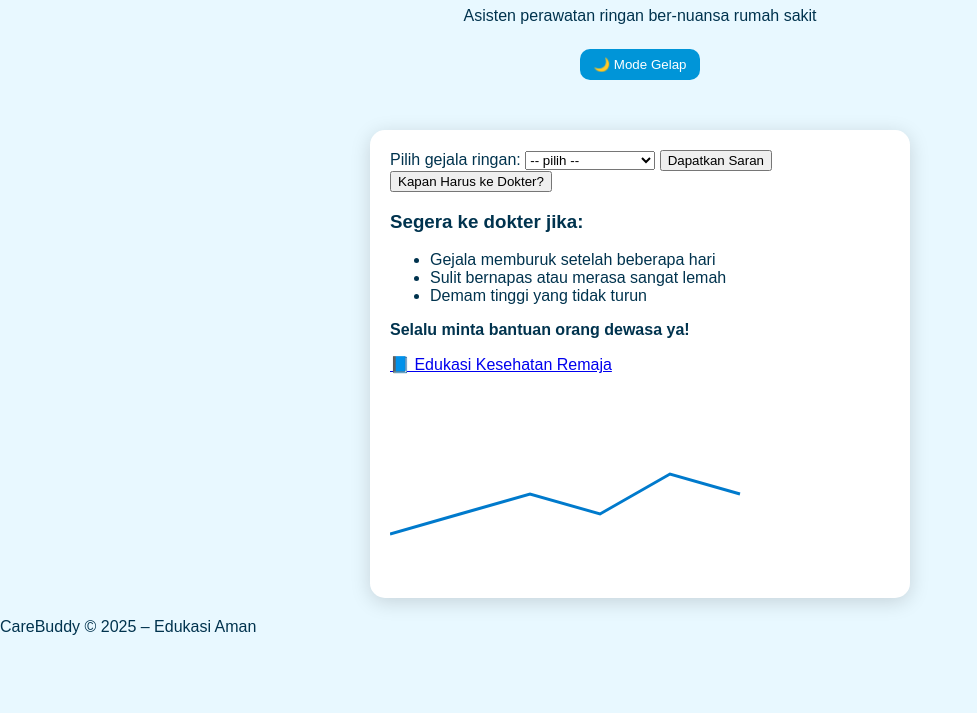
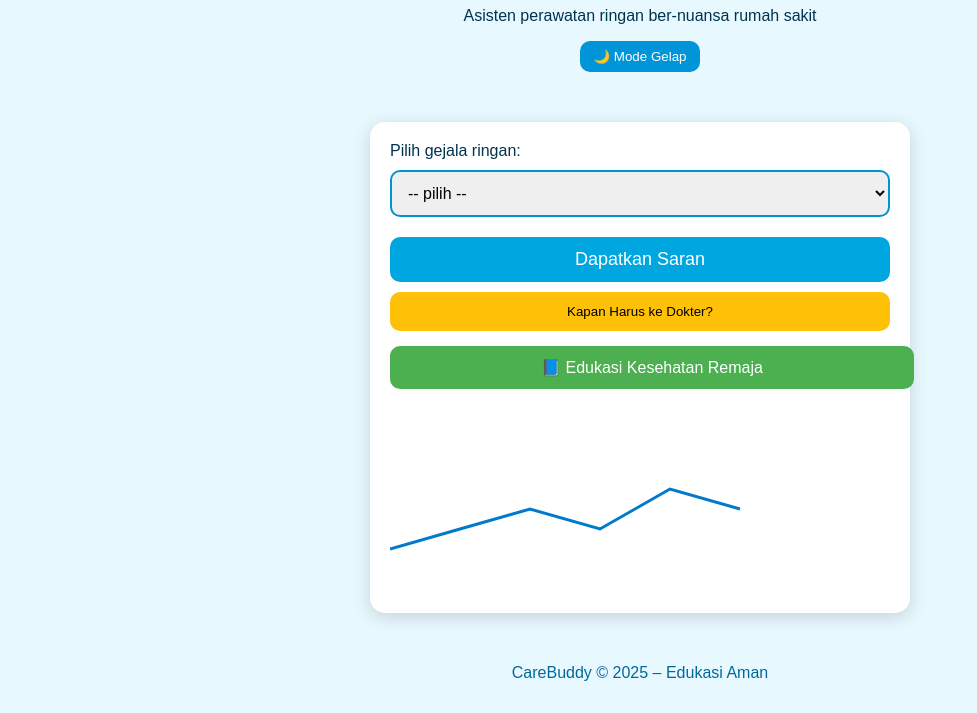
Before and after one commit to setiawanrobi952-glitchawanboy/dokter_kecil, a plain HTML site: page index.html in a window 1280 px wide. Shown: the part 121-834 px from the top of the page, without its empty margins (0-977 px from the left). Before the commit the page ends 800 px from the top, so only its background shows below. Drawn offline with Linux system fonts and the light colour scheme.

Commit message:
Refactor CSS styles for dark mode and animations

```diff
--- a/style.css
+++ b/style.css
@@ -1,3 +1,5 @@
+/* GENERAL */
+
 body {
     margin: 0;
     font-family: 'Poppins', sans-serif;
@@ -7,28 +9,41 @@ body {
     transition: 0.3s;
 }
 
+/* MODE GELAP */
 .dark {
     background: #072029;
     color: #e6f7ff;
 }
 
+.dark .container {
+    background: #0d2c3a;
+}
+
+.dark .title {
+    color: #78c7ff;
+}
+
+/* BACKGROUND GERAK */
 .hospital-bg {
     position: fixed;
+    width: 150%;
     top: 0;
     left: 0;
-    width: 120%;
     opacity: 0.15;
-    animation: bgMove 20s linear infinite;
+    animation: bgMove 18s linear infinite;
 }
 
 @keyframes bgMove {
     from { transform: translateX(0); }
-    to { transform: translateX(-200px); }
+    to { transform: translateX(-250px); }
 }
 
+/* HEADER */
 header {
     text-align: center;
     padding: 30px 10px;
+    position: relative;
+    z-index: 5;
 }
 
 .doctor-img {
@@ -47,32 +62,106 @@ header {
     color: #007acc;
 }
 
-.dark .title {
-    color: #78c7ff;
-}
-
+/* CONTAINER */
 .container {
     background: #ffffff;
     padding: 20px;
+    width: 90%;
+    max-width: 500px;
     margin: 20px auto;
-    max-width: 500px;
     border-radius: 15px;
+    box-shadow: 0 4px 18px rgba(0,0,0,0.15);
     backdrop-filter: blur(5px);
-    box-shadow: 0 4px 20px rgba(0,0,0,0.15);
     position: relative;
-    z-index: 3;
+    z-index: 10;
 }
 
-.dark .container {
-    background: #0d2c3a;
+/* INPUT */
+.input-select {
+    width: 100%;
+    padding: 12px;
+    border: 2px solid #0093d1;
+    border-radius: 10px;
+    margin: 10px 0 20px 0;
+    font-size: 16px;
+}
+
+/* BUTTONS */
+.btn-main {
+    width: 100%;
+    padding: 12px;
+    background: #00a6e0;
+    border: none;
+    border-radius: 10px;
+    font-size: 18px;
+    color: white;
+    cursor: pointer;
+    transition: 0.3s;
 }
 
 .btn-toggle {
     padding: 8px 14px;
     border: none;
+    border-radius: 10px;
     background: #0095d8;
     color: white;
+    cursor: pointer;
+}
+
+.btn-warning {
+    width: 100%;
+    padding: 12px;
+    background: #ffc107;
+    border: none;
     border-radius: 10px;
+    margin-top: 10px;
     cursor: pointer;
-    margin-top: 8px;
+}
+
+.btn-edukasi {
+    display: block;
+    width: 100%;
+    padding: 12px;
+    background: #4caf50;
+    color: white;
+    text-align: center;
+    text-decoration: none;
+    border-radius: 10px;
+    margin-top: 15px;
+}
+
+/* CARD */
+.card {
+    background: #f0faff;
+    padding: 15px;
+    margin-top: 20px;
+    border-left: 5px solid #00a6e0;
+    border-radius: 10px;
+    font-size: 17px;
+    animation: fadeIn 0.4s ease;
+}
+
+.warning {
+    background: #fff4d9;
+    padding: 15px;
+    border-left: 5px solid #ff9300;
+    border-radius: 10px;
+    margin-top: 20px;
+    animation: fadeIn 0.4s ease;
+}
+
+.hidden {
+    display: none;
+}
+
+@keyframes fadeIn {
+    from { opacity: 0; transform: translateY(8px); }
+    to { opacity: 1; transform: translateY(0); }
+}
+
+/* FOOTER */
+footer {
+    text-align: center;
+    padding: 15px;
+    color: #006999;
     }
```
